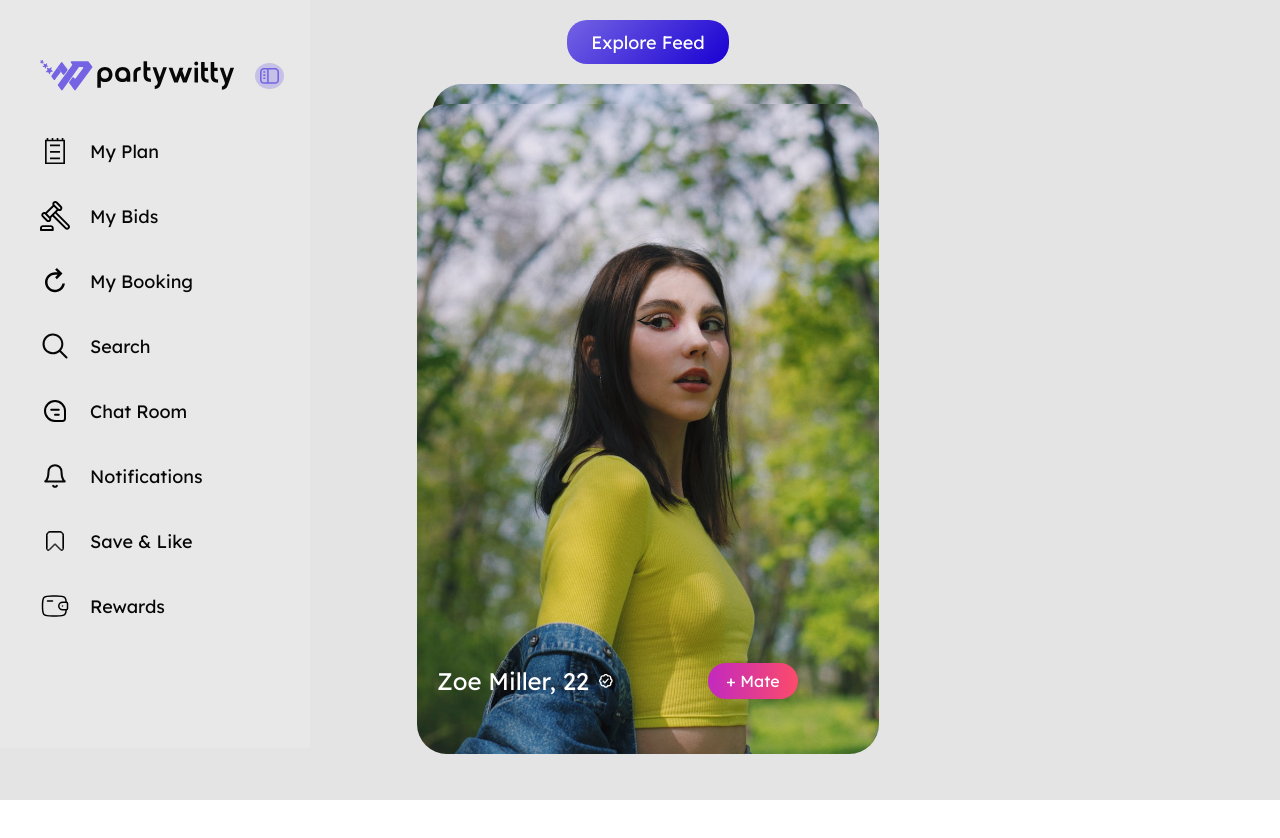
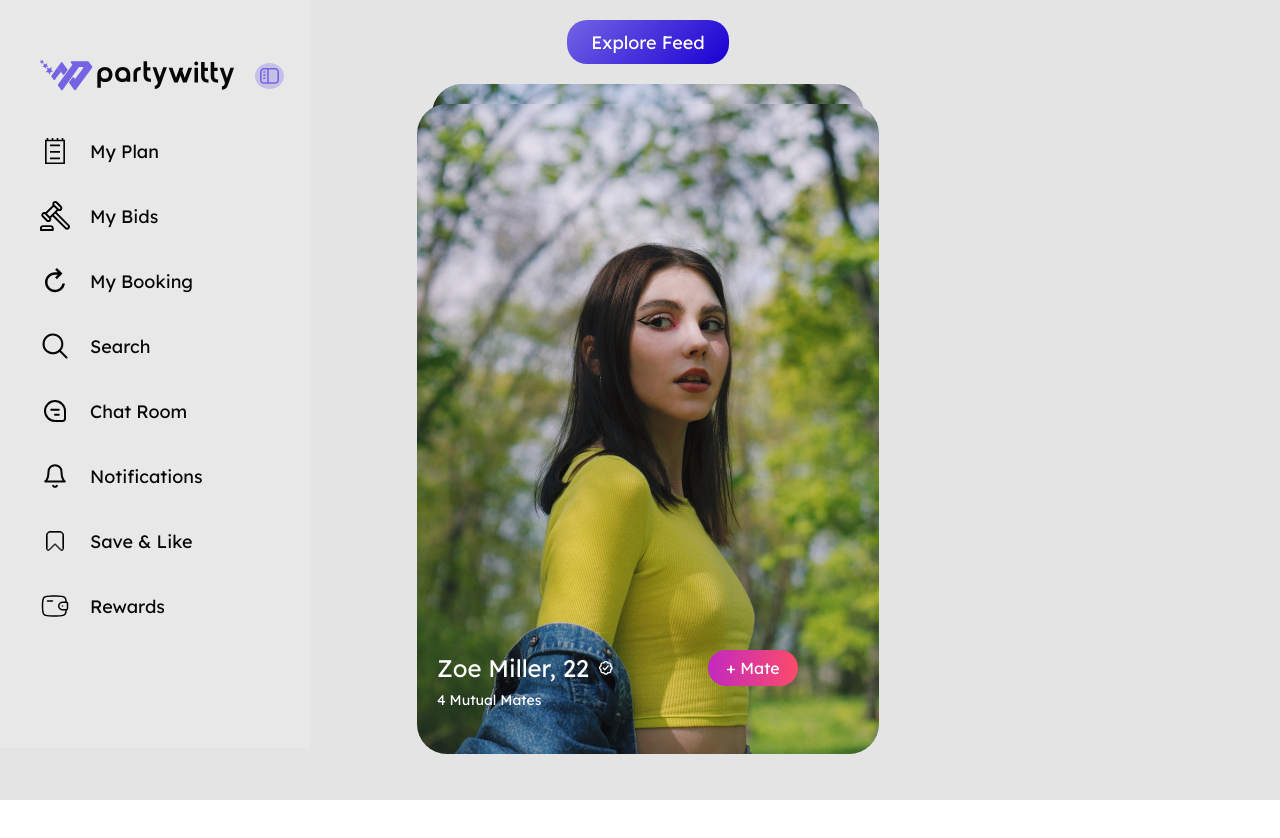
Before and after one commit to ezrablackfish2/React_Test_Project, a React (Vite) app: page / in a window 1280 px wide. Built offline with nearby package versions, Linux system fonts and the light colour scheme.

Commit message:
added new tags

```diff
--- a/src/App.css
+++ b/src/App.css
@@ -147,7 +147,7 @@
 
 .top-description-container {
   width: 271px;
-  height: 56px;
+  height: 30px;
   display: flex;
   align-items: center;
   position: relative;
@@ -178,3 +178,8 @@
   justify-content: center;
   border-radius: 20px;
 }
+
+.middle-description-container {
+  font-size: 14px;
+  margin-top: 8px;
+}
--- a/src/App.jsx
+++ b/src/App.jsx
@@ -104,6 +104,11 @@ function App() {
                 <div className="mate-container">+ Mate </div>
 
               </div>
+                <div className="middle-description-container">4 Mutual Mates</div>
+                <div className="tags-container">
+
+                </div>
+
             </div>
             </div>
           </div>
```
